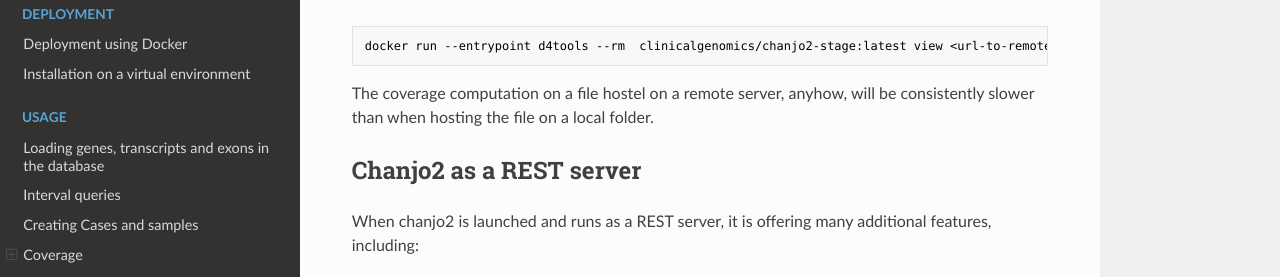
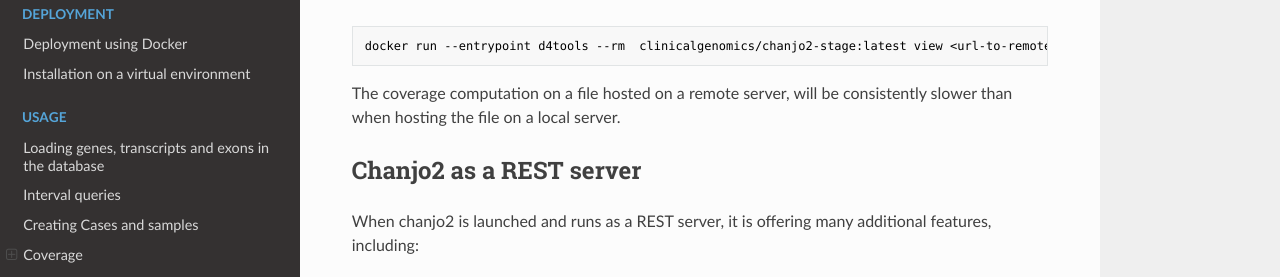
Before and after one commit to Clinical-Genomics/chanjo2, an MkDocs documentation site: the page built from docs/index.md, in a window 1280 px wide and 900 px high, scrolled down 574 px. Shown: the part 246-523 px from the top of the window. Built offline with MkDocs 1.6.1, drawn with Linux system fonts in a browser that asks for light colours; nearby versions of some CDN libraries.

Commit message:
Update docs/index.md
Co-authored-by: Henrik Stranneheim <henrik.stranneheim@scilifelab.se>

````diff
--- a/docs/index.md
+++ b/docs/index.md
@@ -30,7 +30,7 @@ Please note that the d4 file containing the <strong>coverage data can be also st
 docker run --entrypoint d4tools --rm  clinicalgenomics/chanjo2-stage:latest view <url-to-remote-d4-file.d4> 1:1234560-1234580 X:1234560-1234580
 ```
 
-The coverage computation on a file hostel on a remote server, anyhow,  will be consistently slower than when hosting the file on a local folder.
+The coverage computation on a file hosted on a remote server, will be consistently slower than when hosting the file on a local server.
 
 ## Chanjo2 as a REST server
 
````
